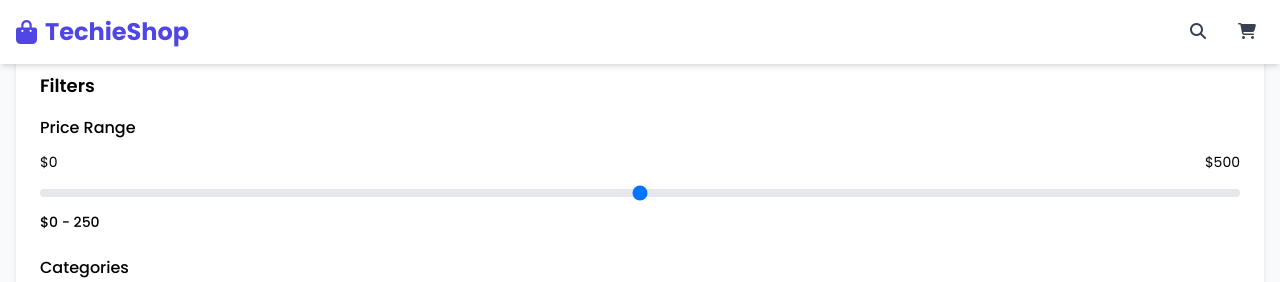
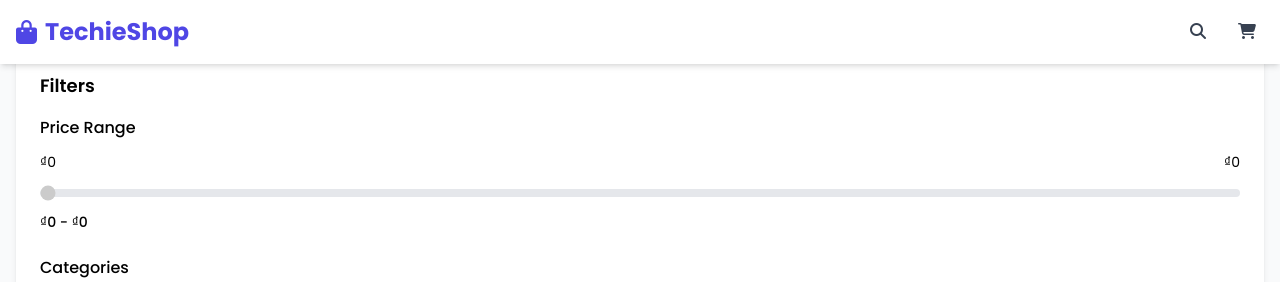
Before and after one commit to KaiO277/TechieShop_UI, a React (Vite) app: page /products/list in a window 1280 px wide. Shown: the top 282 px of the page. Built offline with nearby package versions, Linux system fonts and the light colour scheme; no server answers.

Commit message:
KaiO - update price

```diff
--- a/src/pages/Products/SidebarFilters.jsx
+++ b/src/pages/Products/SidebarFilters.jsx
@@ -1,7 +1,23 @@
-import { useState } from 'react';
+import { useState, useEffect } from 'react';
+import axios from 'axios';
 
 export default function Filters() {
-  const [price, setPrice] = useState(250);
+  const [maxPrice, setMaxPrice] = useState(0);
+  const [selectedPrice, setSelectedPrice] = useState(0);
+  const API_URL = import.meta.env.VITE_API_URL;
+
+  useEffect(() => {
+    axios
+      .get(`${API_URL}/api/products/highest_price`)
+      .then((res) => {
+        const price = Number(res.data.data && res.data.data.highest_price ? res.data.data.highest_price : 0);
+        setMaxPrice(price);
+        setSelectedPrice(price);
+      })
+      .catch((err) => console.error('Error fetching products:', err));
+  }, []);
+  console.log('Highest Price:', maxPrice);
+
   const [categories, setCategories] = useState({
     smartWatches: false,
     fitnessTrackers: true,
@@ -33,19 +49,22 @@ export default function Filters() {
         <div className="mb-6">
           <h4 className="font-medium mb-3">Price Range</h4>
           <div className="flex items-center justify-between mb-2">
-            <span className="text-sm">$0</span>
-            <span className="text-sm">$500</span>
+            <span className="text-sm">₫0</span>
+            <span className="text-sm">₫{selectedPrice.toLocaleString()}</span>
           </div>
           <input
             type="range"
             min="0"
-            max="500"
-            value={price}
-            onChange={(e) => setPrice(e.target.value)}
+            max={maxPrice}
+            value={selectedPrice}
+            onChange={(e) => setSelectedPrice(Number(e.target.value))}
             className="w-full h-2 bg-gray-200 rounded-lg appearance-none cursor-pointer"
+            disabled={maxPrice === 0}
           />
           <div className="flex justify-between mt-2">
-            <span className="text-sm font-medium">${`0 - ${price}`}</span>
+            <span className="text-sm font-medium">
+              ₫0 - ₫{selectedPrice.toLocaleString()}
+            </span>
           </div>
         </div>
 
```
